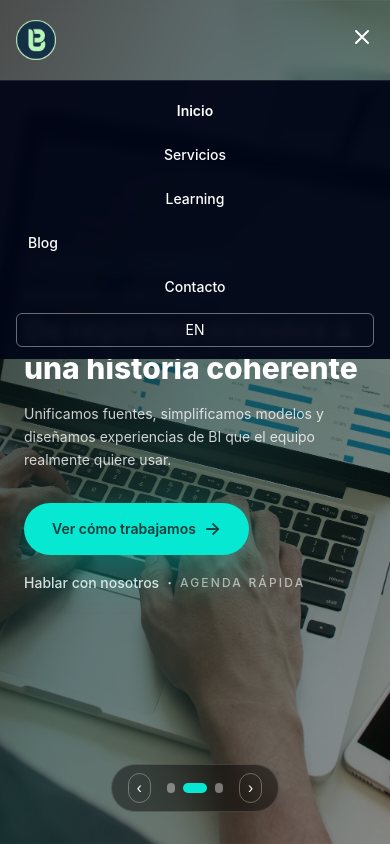
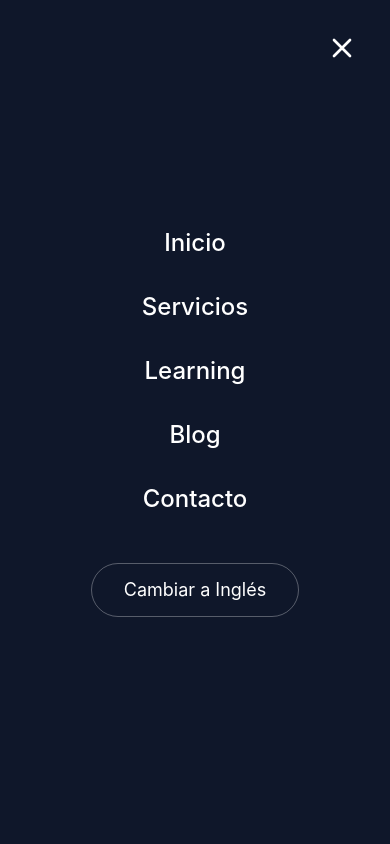
Before and after one commit to BigDataServicesllc/bds, a React (Create React App) app in the folder frontend/: page / in a window 390 px wide. Both pictures are taken after a click on the button 362 px from the left and 37 px from the top of the page. Shown: the top 844 px of the page. Built offline with nearby package versions, Linux system fonts and the light colour scheme.

Commit message:
fix: menu dispositivos moviles 2025-12-09

```diff
--- a/frontend/src/components/LayoutHeader.js
+++ b/frontend/src/components/LayoutHeader.js
@@ -1,11 +1,12 @@
 // RUTA: frontend/src/components/LayoutHeader.js
 import React, { useState, useEffect } from 'react';
-import { Link, useLocation } from 'react-router-dom';
+import { Link, useLocation, useNavigate } from 'react-router-dom';
 
 const LayoutHeader = ({ currentPage, onNavigate, onToggleLanguage, language }) => {
   const [isMenuOpen, setIsMenuOpen] = useState(false);
   const [isScrolled, setIsScrolled] = useState(false);
   const location = useLocation();
+  const navigate = useNavigate();
 
   // Detectar scroll
   useEffect(() => {
@@ -17,12 +18,21 @@ const LayoutHeader = ({ currentPage, onNavigate, onToggleLanguage, language }) =
     return () => window.removeEventListener("scroll", onScroll);
   }, []);
 
-  // 👉 En estas rutas queremos SIEMPRE header sólido, aunque no haya scroll
+  // Bloquear el scroll del body cuando el menú está abierto
+  useEffect(() => {
+    if (isMenuOpen) {
+      document.body.style.overflow = 'hidden';
+    } else {
+      document.body.style.overflow = 'unset';
+    }
+    return () => { document.body.style.overflow = 'unset'; };
+  }, [isMenuOpen]);
+
+  // En estas rutas queremos SIEMPRE header sólido
   const needsSolidHeader =
     location.pathname === "/terminos" ||
     location.pathname === "/privacidad";
 
-  // Estado final que usamos para colores / fondo
   const isSolidHeader = isScrolled || needsSolidHeader;
 
   const navItems = [
@@ -49,61 +59,36 @@ const LayoutHeader = ({ currentPage, onNavigate, onToggleLanguage, language }) =
 
   const NavButton = ({ item }) => {
     const isActivePage = item.path && location.pathname.startsWith(item.path);
-    const isActiveSection =
-      !item.path && location.pathname === "/" && currentPage === item.id;
+    const isActiveSection = !item.path && location.pathname === "/" && currentPage === item.id;
     const isActive = isActivePage || isActiveSection;
 
-    const baseClasses =
-      "py-2 px-3 rounded-md text-sm font-medium transition-colors duration-300";
+    const baseClasses = "py-2 px-3 rounded-md text-sm font-medium transition-colors duration-300";
 
     const getColorClasses = () => {
-      // Header transparente (solo cuando NO es sólido)
       if (!isSolidHeader) {
-        return isActive
-          ? "text-white font-semibold"
-          : "text-white hover:text-[#06E8D1]";
+        return isActive ? "text-white font-semibold" : "text-white hover:text-[#06E8D1]";
       }
-      // Header sólido (blanco)
-      return isActive
-        ? "text-[#2B64B2] font-semibold"
-        : "text-gray-900 hover:text-[#2B64B2]";
+      return isActive ? "text-[#2B64B2] font-semibold" : "text-gray-900 hover:text-[#2B64B2]";
     };
 
-    // LINK con path (blog)
     if (item.path) {
       return (
-        <Link
-          to={item.path}
-          onClick={() => setIsMenuOpen(false)}
-          className={`${baseClasses} ${getColorClasses()}`}
-        >
+        <Link to={item.path} onClick={() => setIsMenuOpen(false)} className={`${baseClasses} ${getColorClasses()}`}>
           {getDisplayName(item.name)}
         </Link>
       );
     }
 
-    // Botón que navega dentro de la home (cuando estamos en "/")
     if (location.pathname === "/") {
       return (
-        <button
-          onClick={() => {
-            onNavigate(item.id);
-            setIsMenuOpen(false);
-          }}
-          className={`${baseClasses} ${getColorClasses()}`}
-        >
+        <button onClick={() => { onNavigate(item.id); setIsMenuOpen(false); }} className={`${baseClasses} ${getColorClasses()}`}>
           {getDisplayName(item.name)}
         </button>
       );
     }
 
-    // Links desde otras páginas hacia secciones de home
     return (
-      <Link
-        to={`/#${item.id}`}
-        onClick={() => setIsMenuOpen(false)}
-        className={`${baseClasses} ${getColorClasses()}`}
-      >
+      <Link to={`/#${item.id}`} onClick={() => setIsMenuOpen(false)} className={`${baseClasses} ${getColorClasses()}`}>
         {getDisplayName(item.name)}
       </Link>
     );
@@ -122,11 +107,7 @@ const LayoutHeader = ({ currentPage, onNavigate, onToggleLanguage, language }) =
 
           {/* LOGO */}
           <Link to="/" className="flex items-center gap-2">
-            <img
-              src="/images/logo.png"
-              alt="Big Data Services Logo"
-              className="h-10 w-auto"
-            />
+            <img src="/images/logo.png" alt="Big Data Services Logo" className="h-10 w-auto" />
           </Link>
 
           {/* NAV DESKTOP */}
@@ -137,65 +118,89 @@ const LayoutHeader = ({ currentPage, onNavigate, onToggleLanguage, language }) =
 
             <button
               onClick={onToggleLanguage}
-              className={`
-                px-3 py-1.5 rounded-md border text-sm transition
-                ${isSolidHeader
+              className={`px-3 py-1.5 rounded-md border text-sm transition ${
+                isSolidHeader
                   ? 'text-gray-900 border-gray-400 hover:bg-gray-200'
                   : 'text-white border-white/40 hover:bg-white/10'
-                }
-              `}
+              }`}
             >
               {language === 'es' ? 'EN' : 'ES'}
             </button>
           </nav>
 
-          {/* NAV MOBILE */}
+          {/* NAV MOBILE TOGGLE (Hamburguesa) */}
           <div className="md:hidden">
             <button
               onClick={() => setIsMenuOpen(!isMenuOpen)}
               className={`${isSolidHeader ? 'text-gray-900' : 'text-white'}`}
             >
               <svg className="w-6 h-6" fill="none" stroke="currentColor">
-                <path
-                  strokeLinecap="round"
-                  strokeLinejoin="round"
-                  strokeWidth="2"
-                  d={
-                    isMenuOpen
-                      ? "M6 18L18 6M6 6l12 12"
-                      : "M4 6h16M4 12h16m-7 6h7"
-                  }
-                />
+                <path strokeLinecap="round" strokeLinejoin="round" strokeWidth="2" d="M4 6h16M4 12h16m-7 6h7" />
               </svg>
             </button>
           </div>
         </div>
       </div>
 
-      {/* MENU MOBILE DESPLEGABLE */}
+      {/*
+        ================================================================
+        MENU MOBILE FULL SCREEN CORREGIDO
+        ================================================================
+      */}
       {isMenuOpen && (
-        <div className={`md:hidden border-t ${isSolidHeader ? 'border-gray-200 bg-white' : 'border-white/10 bg-primary-dark/95'}`}>
-          <nav className="px-4 py-3 flex flex-col space-y-2">
+        <div
+          className="
+            fixed inset-0
+            h-screen w-screen /* Forzar altura y ancho total */
+            bg-slate-900      /* Color sólido seguro (Dark Slate) */
+            flex flex-col items-center justify-center
+            z-[100]           /* Máxima prioridad */
+          "
+        >
+          {/* BOTÓN CERRAR (X) */}
+          <button
+            onClick={() => setIsMenuOpen(false)}
+            className="absolute top-6 right-6 text-white p-2 hover:bg-white/10 rounded-full transition"
+            aria-label="Cerrar menú"
+          >
+            <svg className="w-8 h-8" fill="none" stroke="currentColor" viewBox="0 0 24 24">
+              <path strokeLinecap="round" strokeLinejoin="round" strokeWidth="2" d="M6 18L18 6M6 6l12 12" />
+            </svg>
+          </button>
+
+          {/* NAV ITEMS MOBILE */}
+          <nav className="flex flex-col items-center gap-8 w-full">
             {navItems.map((item) => (
-              <NavButton key={item.id} item={item} />
+              <button
+                key={item.id}
+                onClick={() => {
+                  setIsMenuOpen(false);
+                  if (item.path) {
+                    navigate(item.path);
+                  } else if (location.pathname === "/") {
+                    onNavigate(item.id);
+                  } else {
+                    navigate("/");
+                    setTimeout(() => onNavigate(item.id), 100);
+                  }
+                }}
+                className="text-2xl font-medium text-white hover:text-[#06E8D1] transition-colors"
+              >
+                {getDisplayName(item.name)}
+              </button>
             ))}
+          </nav>
 
+          {/* BOTÓN DE IDIOMA */}
           <button
             onClick={() => {
               onToggleLanguage();
               setIsMenuOpen(false);
             }}
-              className={`
-                mt-2 inline-flex items-center justify-center px-3 py-1.5 rounded-md border text-sm
-                ${isSolidHeader
-                  ? 'text-gray-900 border-gray-400 hover:bg-gray-200'
-                  : 'text-white border-white/40 hover:bg-white/10'
-                }
-              `}
+            className="mt-12 px-8 py-3 border border-white/30 rounded-full text-lg text-white hover:bg-white/10 transition"
           >
-              {language === 'es' ? 'EN' : 'ES'}
+            {language === "es" ? "Cambiar a Inglés" : "Switch to Spanish"}
           </button>
-          </nav>
         </div>
       )}
     </header>
```
Lines whose indentation alone changed are shown as unchanged.
